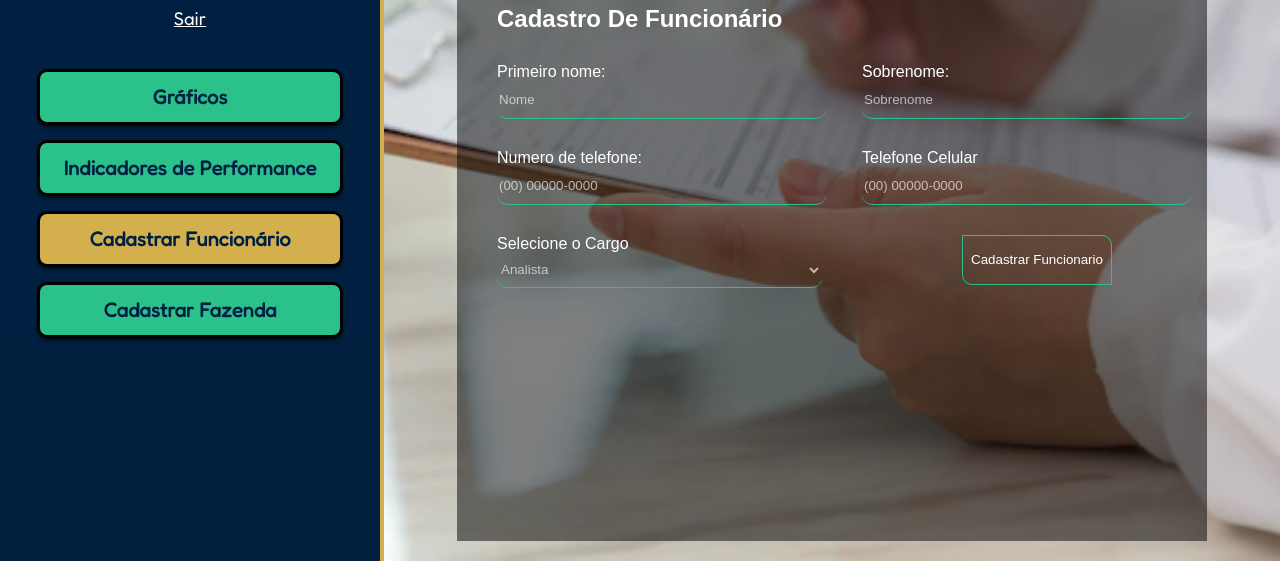
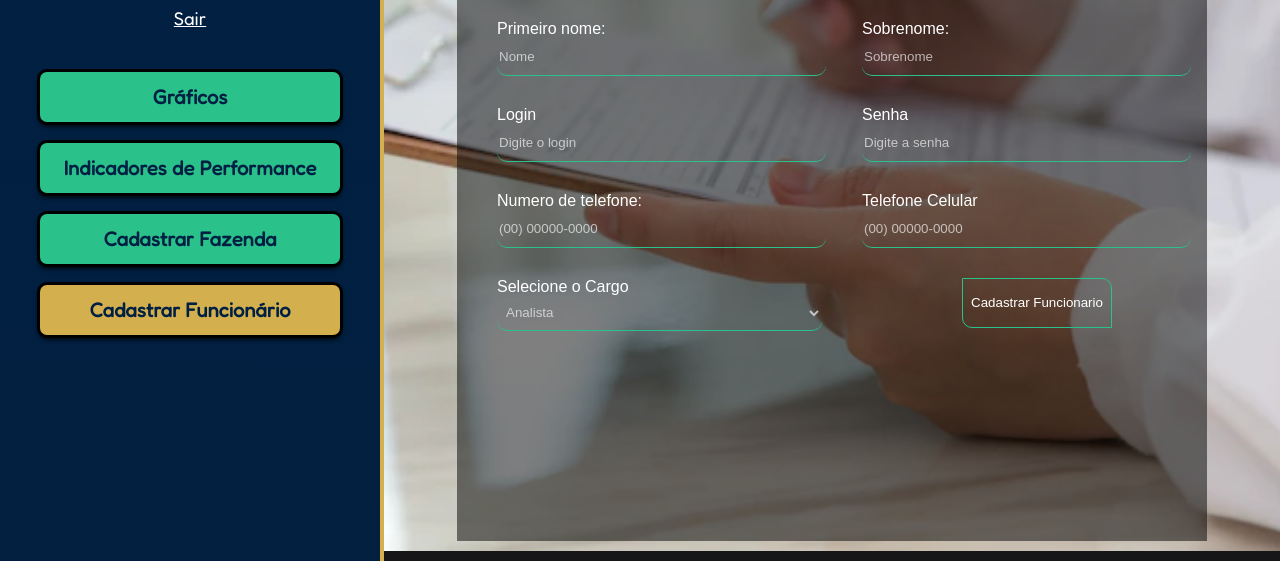
Before and after one commit to caiqueoak03/Sprint-2-Grupo-3, a plain HTML site: page pages/cadastro_funcionario.html in a window 1280 px wide. Shown: the part 239-800 px from the top of the page. Drawn offline with Linux system fonts and the light colour scheme.

Commit message:
campo de login e senha no cadstro de usuario

```diff
--- a/pages/cadastro_funcionario.html
+++ b/pages/cadastro_funcionario.html
@@ -5,6 +5,7 @@
 		<meta http-equiv="X-UA-Compatible" content="IE=edge" />
 		<meta name="viewport" content="width=device-width, initial-scale=1.0" />
 		<title>Soy Venture</title>
+		<link rel="stylesheet" href="../styles/dashboard.css" />
 		<link rel="stylesheet" href="../styles/cadastro_funcionario.css" />
 		<link rel="shortcut icon" href="../images/logo.png" type="image/x-icon" />
 		<link rel="preconnect" href="https://fonts.googleapis.com" />
@@ -36,10 +37,12 @@
 				<ul>
 					<a class="navs nav1" href="dashboard.html">Gráficos</a>
 					<a class="navs nav2" href="KPIs.html">Indicadores de Performance</a>
+					<a class="navs nav3" href="cadastro_fazenda.html"
+						>Cadastrar Fazenda</a
+					>
 					<a class="navs nav4" href="cadastro_funcionario.html"
 						>Cadastrar Funcionário</a
 					>
-					<a class="navs nav3" href="cadastroFazenda.html">Cadastrar Fazenda</a>
 				</ul>
 			</div>
 		</header>
@@ -54,6 +57,7 @@
 								<ul>
 									<h2>Cadastro De Funcionário</h2>
 									<li>Primeiro nome:<br><input placeholder="Nome" type="text"> </li>
+									<li>Login<br><input placeholder="Digite o login" type="text"> </li>
 									<li>Numero de telefone: <br><input placeholder="(00) 00000-0000" type="text"></li>
 									<li>Selecione o Cargo<select id="select_cargo">
 										<option value="analista">Analista</option>
@@ -67,6 +71,7 @@
 								<div class="li_card">
 									<ul class="input_color" >
 										<li>Sobrenome: <br><input placeholder="Sobrenome" type="text"></li>
+										<li>Senha<br><input placeholder="Digite a senha" type="password"> </li>
 										<li>Telefone Celular <br><input placeholder="(00) 00000-0000" type="text"></li>
 										<li><button>Cadastrar Funcionario</button></li>
 									</ul>
```
